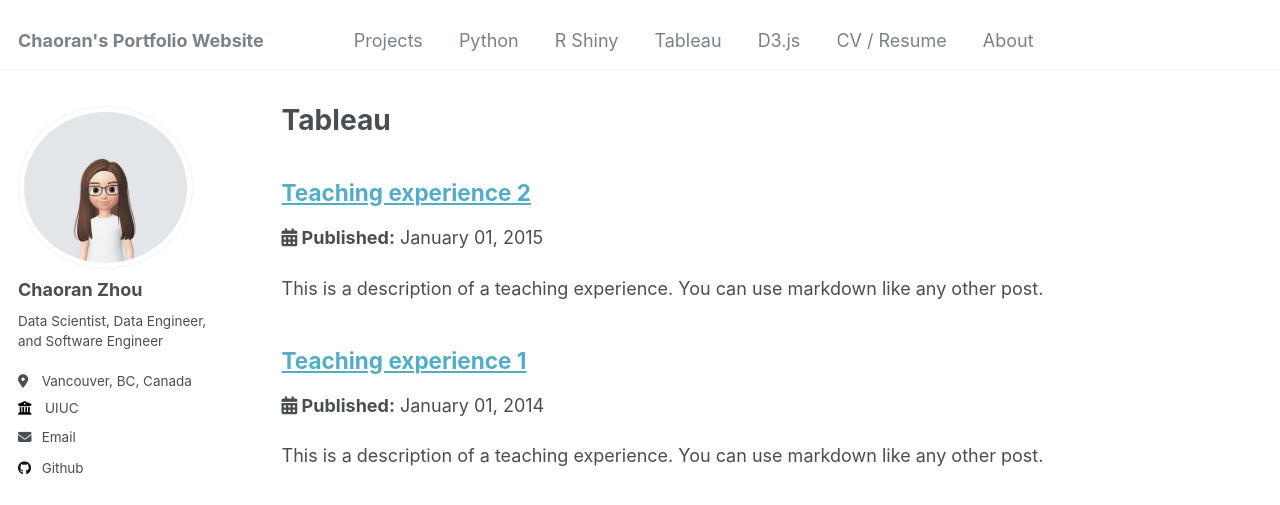
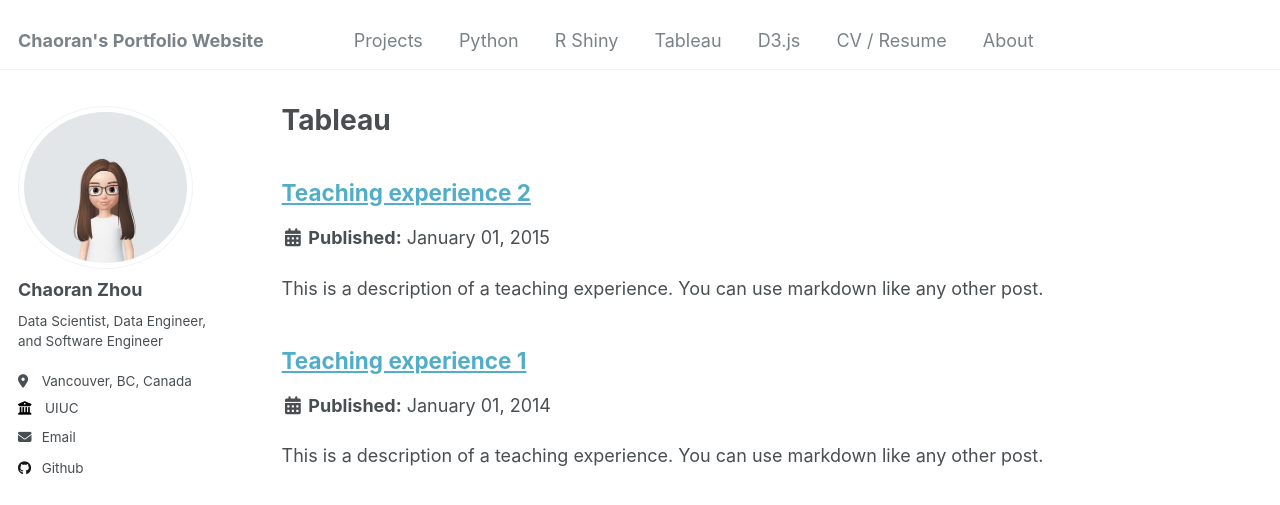
Before and after one commit to ranranrunforit/ranranrunforit.github.io, a Jekyll site: the page built from _pages/tableau.html, in a window 1280 px wide. Shown: the top 505 px of the page. Built offline with Jekyll 4.4.1, drawn with Linux system fonts in a browser that asks for light colours.

Commit message:
Update archive-single.html

```diff
--- a/_includes/archive-single.html
+++ b/_includes/archive-single.html
@@ -43,7 +43,7 @@
         {% elsif post.collection == 'publications' %}
           <p>Published in <i>{{ post.venue }}</i>, {{ post.date | default: "1900-01-01" | date: "%Y" }} </p>
         {% elsif post.date %}
-         <p class="page__date"><i class="far fa-calendar-alt" aria-hidden="true"></i><strong> {{ site.data.ui-text[site.locale].date_label | default: "Updated:" }}</strong>  <time datetime="{{ post.date | default: "1900-01-01" | date_to_xmlschema }}">{{ post.date | default: "1900-01-01" | date: "%B %d, %Y" }}</time></p>
+         <p class="page__date"><i class="far fa-fw fa-calendar-alt" aria-hidden="true"></i><strong> {{ site.data.ui-text[site.locale].date_label | default: "Updated:" }}</strong>  <time datetime="{{ post.date | default: "1900-01-01" | date_to_xmlschema }}">{{ post.date | default: "1900-01-01" | date: "%B %d, %Y" }}</time></p>
         {% endif %}
 
     {% if post.excerpt and site.read_more != 'enabled' %}
```
